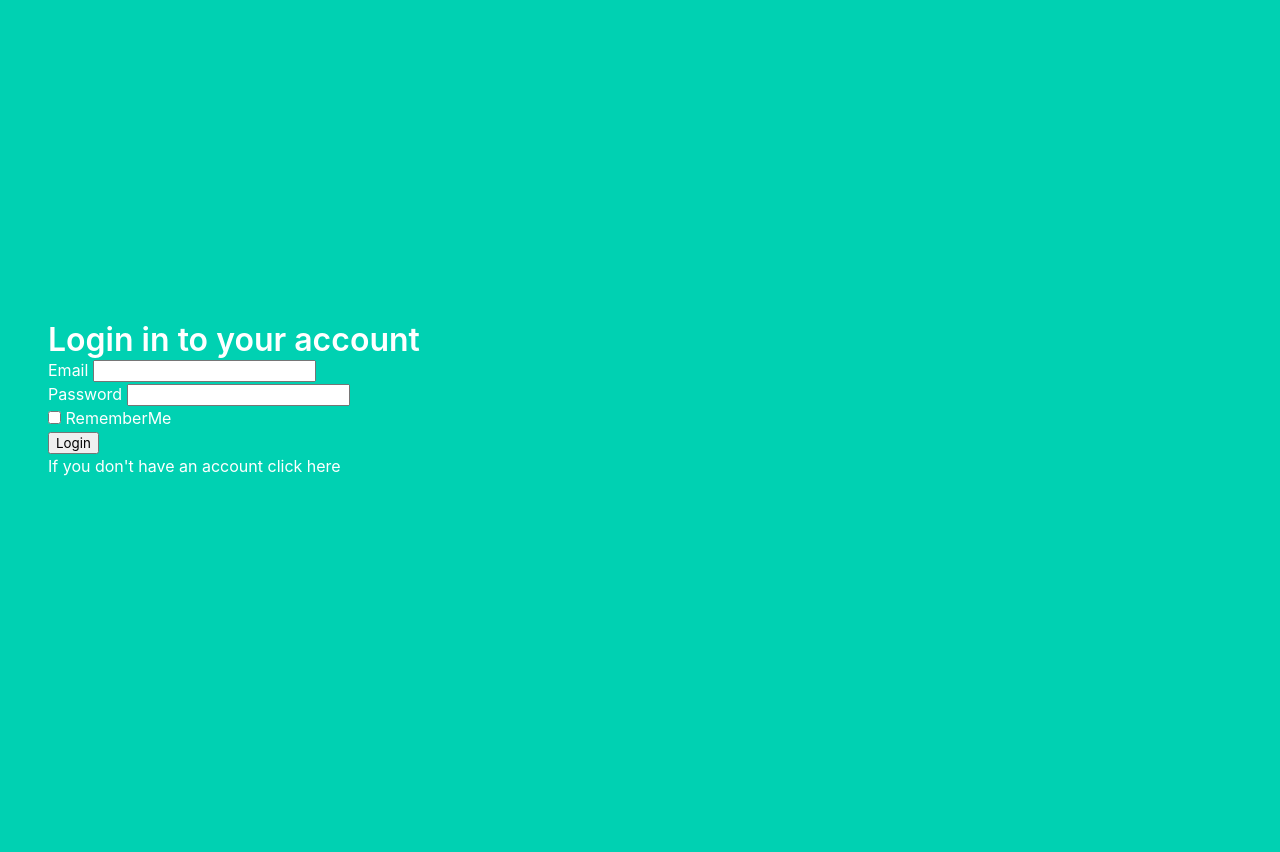
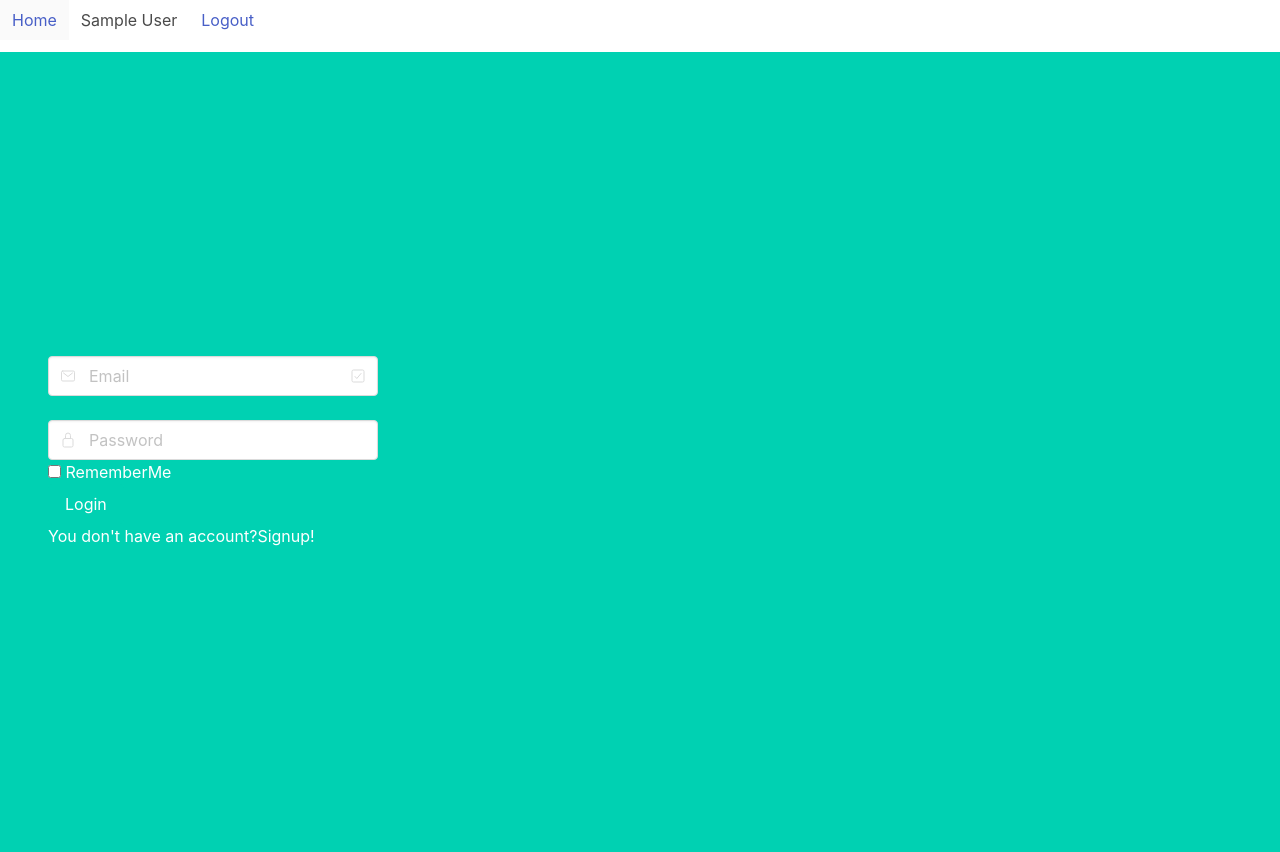
Before and after one commit to lopezpedres/recalls-project, a Flask app: template app/app/auth/templates/auth/login.html in a window 1280 px wide. Before the commit the page ends 476 px from the top, so only its background shows below. Run offline with Flask 2, Linux system fonts and the light colour scheme; the template is opened without the code that fills it: values that come from a table or form of the project are taken from there, others are empty; the visitor is signed in with stand-in values (Sample User, id 1); parts of the project's set-up code (start-up, migrations or seed data) failed here and were passed over.

Commit message:
Adding style

```diff
--- a/app/app/auth/templates/auth/index.html
+++ b/app/app/auth/templates/auth/index.html
@@ -5,5 +5,5 @@
 {% endblock %}
 
 {% block content %}
-<h2>Welcome!</h2>
+<h1>Welcome!</h1>
 {% endblock %}
--- a/app/app/auth/templates/auth/login.html
+++ b/app/app/auth/templates/auth/login.html
@@ -1,60 +1,47 @@
 {% extends "base_template.html" %}
 
-{% block title %} Login {% endblock %}
+{% block title %}Login{% endblock %}
 
 {% block content %}
-<div class="container">
-    <div class="level">
-        <div class="level-left">
-            <div class="level-item">
-                <h2 class="title">Login in to your account</h2>
+    <div>
+        <form action="" method="post" novalidate>
+            {{ form.hidden_tag() }}
+            <div>
+                <p class="control has-icons-left has-icons-right">
+                    {{ form.email(class="input", placeholder="Email")}}<br>
+                    <span class="icon is-small is-left">
+                        <ion-icon name="mail-outline"></ion-icon>
+                    </span>
+                    <span class="icon is-small is-right">
+                        <ion-icon name="checkbox-outline"></ion-icon>                    </span>
+                    {% for error in form.email.errors %}
+                    <span style="color: red;">{{ error }}</span>
+                    {% endfor %}
+                </p>
+            </div> <br>
+            <div>
+                <p class="control has-icons-left has-icons-right">
+                    {{ form.password(class="input", placeholder="Password")}}<br>
+                    <span class="icon is-small is-left">
+                        <ion-icon name="lock-closed-outline"></ion-icon>
+                    </span>
+                    <span class="icon is-small is-right">
+                        <i class="fas fa-lock"></i>
+                    </span>
+                    {% for error in form.email.errors %}
+                    <span style="color: red;">{{ error }}</span>
+                    {% endfor %}
+                </p>
             </div>
+            <div>{{ form.remember_me() }} {{ form.remember_me.label }}</div>
 
-        </div>
-    </div>
-</div>
-
-<div class="container">
-    <div class="level">
-        <div class="level-left">
-            <div class="level-item">
-                <div class="login">
-                <form action="" method= "post" nonvalidate>
-                    {{form.hidden_tag()}}
-                        <div>
-                            {{ form.email.label }}
-                            {{ form.email }} <br>
-                            {% for error in form.email.errors %}
-                            <span style="color: red;">{{error}}</span>
-                            {% endfor %}
-                        </div>
-
-                        <div>
-                            {{ form.password.label }}
-                            {{ form.password }}
-                            {% for error in form.password.error %}
-                            <span style="color: red;">{{error}}</span>
-                            {% endfor %}
-                        </div>
-
-                        <div>
-                            {{form.remember_me()}} {{form.remember_me.label}}
-                        </div>
-
-                        <div>
-                            {{form.submit()}}
-                        </div>
-
-                        <div>
-                            <p>If you don't have an account click <a href="{{url_for('auth.go_signup')}}"> here </a></p>
-                        </div>
-            </div>
-            </div>
-
-        </div>
-    </div>
-</div>
+            <div>
+                {{ form.submit(class="button is-primary") }}
 
 
 
+            </div>
+        </form>
+    </div>
+    <div>You don't have an account?<a href="{{ url_for('auth.go_signup') }}">Signup!</a></div>
 {% endblock %}
--- a/app/app/templates/base_template.html
+++ b/app/app/templates/base_template.html
@@ -1,21 +1,82 @@
 <!DOCTYPE html>
-<html lang="en">
+<html lang="es">
 <head>
     <meta charset="UTF-8">
-    <meta http-equiv="X-UA-Compatible" content="IE=edge">
-    <meta name="viewport" content="width=device-width, initial-scale=1.0">
-    <title>{% block title %} {% endblock %}</title>
-    <link rel="stylesheet" href="https://unpkg.com/bulma@0.9.0/css/bulma.min.css">
+    <!-- import bulma -->
+    <link rel="stylesheet" href="https://cdn.jsdelivr.net/npm/bulma@0.9.2/css/bulma.min.css">
+    <link  href="https://www.jsdelivr.com/package/npm/@creativebulma/bulma-divider">
+
+    <!-- font -->
+    <link rel="preconnect" href="https://fonts.gstatic.com">
+    <link href="https://fonts.googleapis.com/css2?family=Pacifico&display=swap" rel="stylesheet">
+
+    <title>{% block title %}{% endblock %}</title>
+
 </head>
 <body>
-    <section class="hero is-primary is-fullheight">
-        <div class="hero-body">
-            <div class="">
-                {% block content %}
-                {% endblock %}
+<nav class="navbar" role="navigation" aria-label="main navigation">
+
+    <a class="navbar-burger" role="botton" id="burger" aria-label="menu" aria-expanded="false" data-target="navbarBasic">
+        <span aria-hidden=true></span>
+        <span aria-hidden=true></span>
+        <span aria-hidden=true></span>
+
+    </div>
+    </a>
+
+    <div id= "navbarBasic" class=navbar-menu">
+        <div class="navbar-start">
+            <a class="navbar-item" href="{{ url_for('auth.go_index') }}">
+                Home
+            </a>
+            {% if current_user.is_anonymous %}
+            <div class="navbar-end">
+                <div class="navbar-item">
+                    <div class="buttons">
+                        <a class="button is-primary" href="{{ url_for('auth.go_login') }}">
+                            Login
+                        </a>
+                        <a class="button is-light"href="{{ url_for('auth.go_signup') }}">
+                            Registrar
+                        </a>
+                    </div>
+                </div>
             </div>
+
+            {% else %}
+                <a class="navbar-item" >
+                    {{ current_user.name }}
+                </a>
+
+
+                    <!--Investigar por que no me sale el botton de logout-->
+                <div class="navbar-end">
+                    <div class="navbar-item">
+                        <div class="bottons">
+                            <a class="botton is-primary" href="{{ url_for('auth.go_logout') }}" >
+                                Logout
+                            </a>
+                        </div>
+                    </div>
+                </div>
+
+
+            {% endif %}
+
         </div>
-    </section>
+    </div>
+</nav>
 
+
+<section class="hero is-primary is-fullheight">
+    <div class="hero-body">
+        <div class="">
+            {% block content %}
+            {% endblock %}
+        </div>
+    </div>
+</section>
+<script type="module" src="https://unpkg.com/ionicons@5.5.2/dist/ionicons/ionicons.esm.js"></script>
+<script nomodule src="https://unpkg.com/ionicons@5.5.2/dist/ionicons/ionicons.js"></script>
 </body>
 </html>
```
Also changed, not shown: app/app/auth/routes.py (+6 -1 lines), 2 other files.
